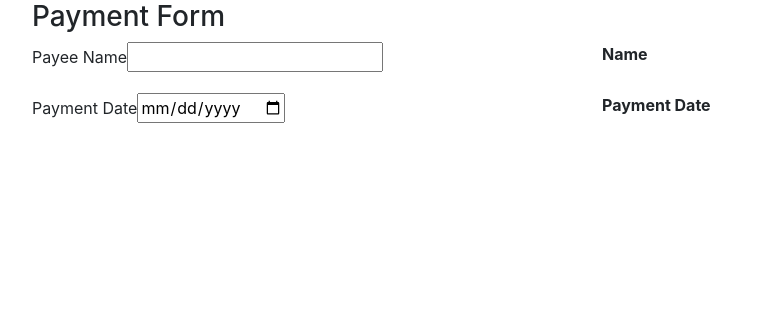
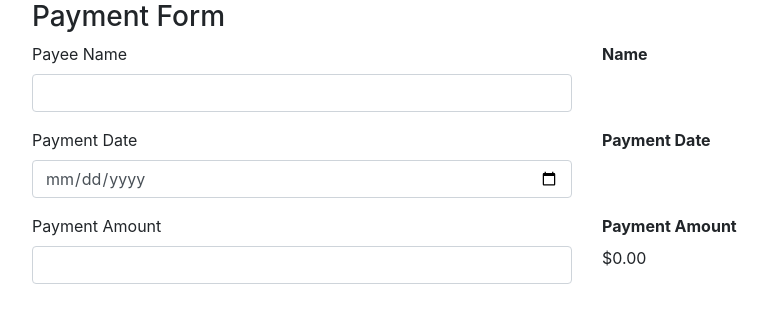
Before and after one commit to JoshSevy/ng-pipes, an Angular app: page / in a window 1280 px wide. Shown: the top 322 px of the page, without its empty margins (53-821 px from the left). Built offline with nearby package versions, Linux system fonts and the light colour scheme.

Commit message:
Connect currency to template and currency pipe

```diff
--- a/src/app/app.component.html
+++ b/src/app/app.component.html
@@ -4,7 +4,7 @@
   <div class="row">
     <div class="form-group col">
       <label>Payee Name</label>
-      <input (input)="onNameChange($event.target.value)" />
+      <input class="form-control"(input)="onNameChange($event.target.value)" />
     </div>
     <div class="col">
       <label><b>Name</b></label>
@@ -17,7 +17,7 @@
   <div class="row">
     <div class="form-group col">
       <label>Payment Date</label>
-      <input type="date" (input)="onDateChange($event.target.value)" />
+      <input class="form-control"type="date" (input)="onDateChange($event.target.value)" />
     </div>
     <div class="col">
       <label><b>Payment Date</b></label>
@@ -26,4 +26,19 @@
       </div>
     </div>
   </div>
+
+  <div class="row">
+    <div class="form-group col">
+      <label>Payment Amount</label>
+      <input class="form-control"(input)="onAmountChange($event.target.value)" />
+    </div>
+
+    <div class="col">
+      <label><b>Payment Amount</b></label>
+      <div>
+        {{ paymentAmount | currency }}
+      </div>
+    </div>
+  </div>
+
 </div>
--- a/src/app/app.component.ts
+++ b/src/app/app.component.ts
@@ -8,6 +8,7 @@
 export class AppComponent {
   name: string = '';
   paymentDate: string = '';
+  paymentAmount: number = 0;
 
   onNameChange(value: string): void {
     this.name = value;
@@ -16,4 +17,8 @@
   onDateChange(value: string): void {
     this.paymentDate = value;
   }
+
+  onAmountChange(value: string): void {
+    this.paymentAmount = parseFloat(value);
+  }
 }
```
